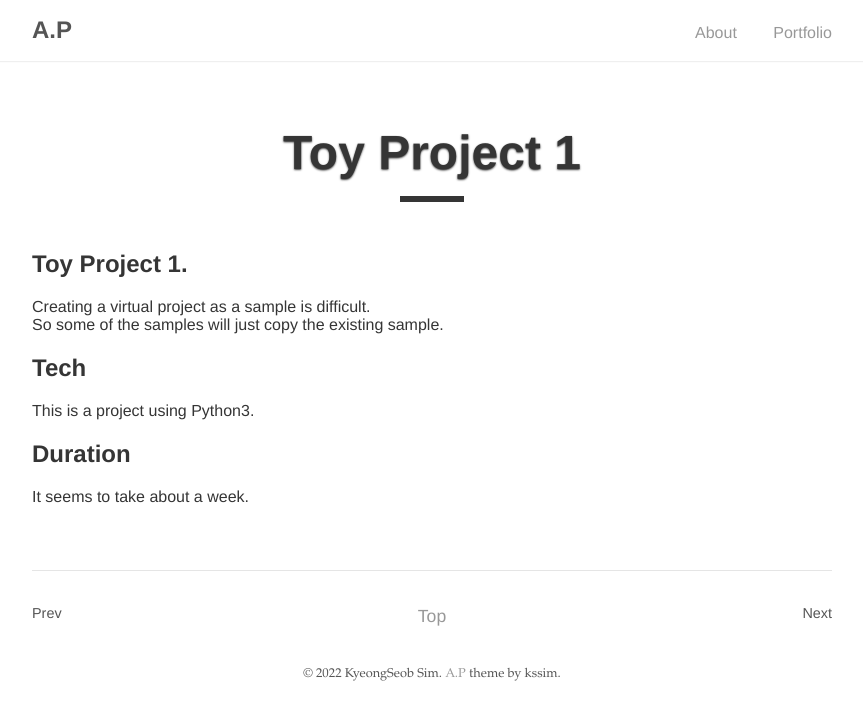
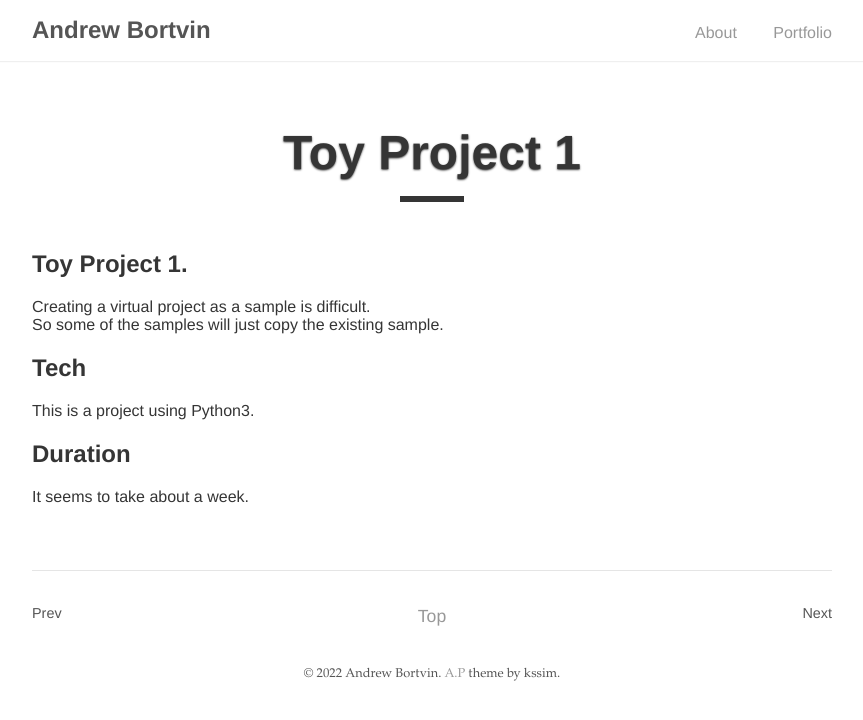
Before and after one commit to andrew-bortvin/andrew-bortvin.github.io, a Jekyll site: the page built from _posts/2017-08-21-toy-project-1.md, in a window 1280 px wide. Shown: the top 720 px of the page, without its empty margins (208-1071 px from the left). Built offline with Jekyll 4.4.1, drawn with Linux system fonts in a browser that asks for light colours.

Commit message:
config updated

```diff
--- a/_config.yml
+++ b/_config.yml
@@ -1,29 +1,29 @@
-# Site settings
-title: A.P
+title: Andrew Bortvin
 baseurl: ""
 url: "https://andrew-bortvin.github.io/"
 google_analytics: # Tracking ID, e.g. "UA-000000-01"
 
 # Author
 author:
-  name: KyeongSeob Sim
-  desc: Hello nice to meet you
-  email: ksub0912@gmail.com
-  selfie: assets/img/profile.jpg
+  name: Andrew Bortvin
+  desc:
+  email: abortvi[at]jhu[dot]edu
+  selfie: assets/img/profile_pic.jpg
 
 # social
 social:
   email: true
+  twitter:
   behance:
   bitbucket:
   dribbble:
-  facebook: Test
+  facebook:
   flickr:
-  github: kssim
+  github: andrew-bortvin
   google_plus:
   instagram:
   keybase:
-  linkedin: https://www.linkedin.com/in/kssim/
+  linkedin:
   pinterest:
   reddit:
   soundcloud:
@@ -31,7 +31,6 @@ social:
   steam:
   tumblr:
   gitlab:
-  twitter: Test
   vimeo:
   wordpress:
   youtube:
@@ -51,12 +50,11 @@ plugins:
 
 # Permalinks
 permalink: /:year-:month-:day/:title
-paginate_path: "/portfolio/page:num/"
+paginate_path: "/page:num/"
 paginate: 5
 exclude:
   - "Gemfile"
   - "Gemfile.lock"
   - "*.gem"
   - "LICENSE"
-  - "READE.md"
-  - "screenshot.png"
+  - "README.md"
```
